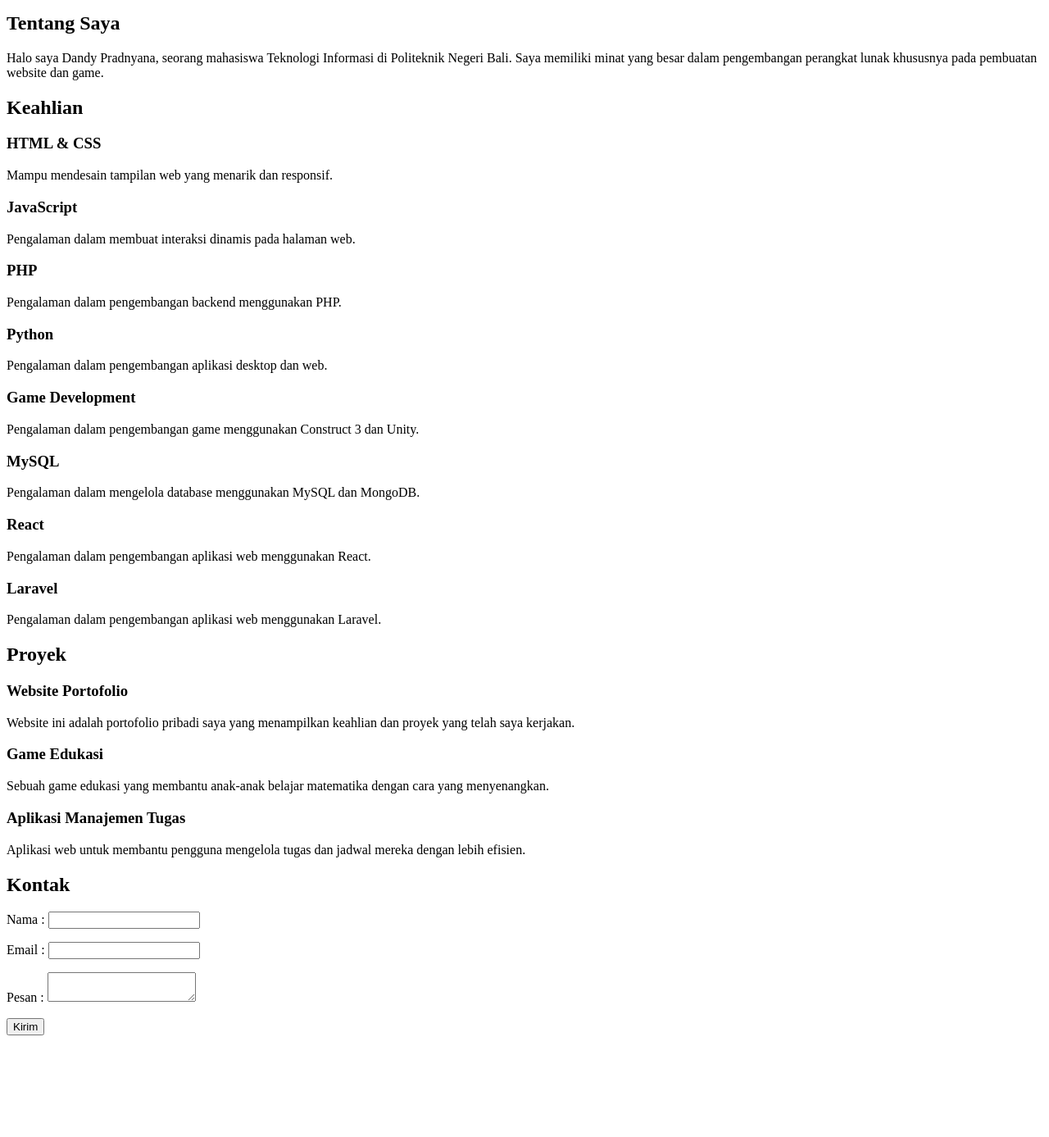
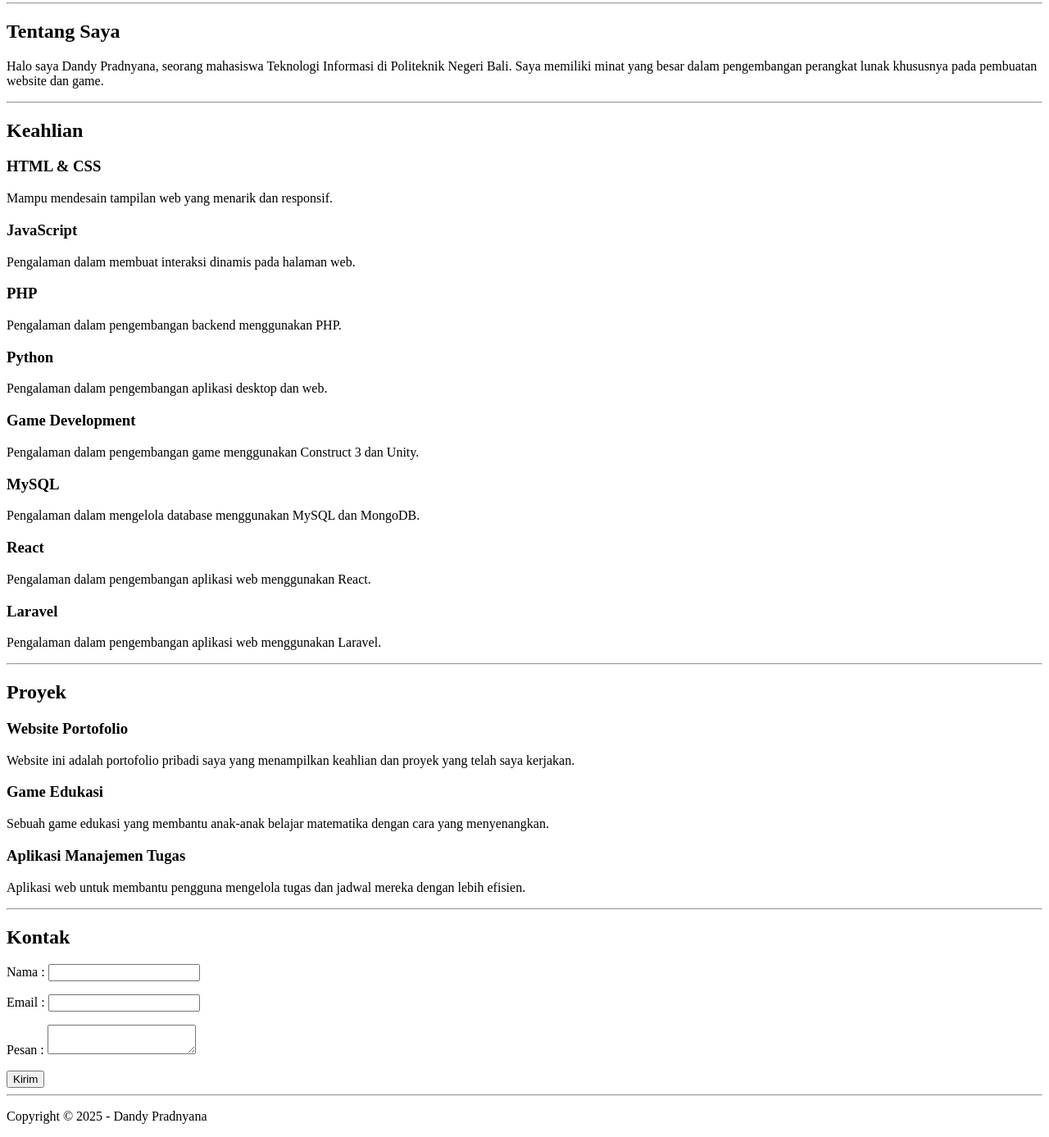
Before and after one commit to dndyprd/tugas-portofolio, a plain HTML site: page index.html in a window 1280 px wide. Shown: the part 214-1601 px from the top of the page at 82% size. Before the commit the page ends 1485 px from the top, so only its background shows below. Drawn offline with Linux system fonts and the light colour scheme.

Commit message:
Update index.html

```diff
--- a/index.html
+++ b/index.html
@@ -30,12 +30,14 @@
             <a href="/blog.html" class="btn">Lihat Blog</a>
         </div>
     </section>
+    <hr>
     <section class="tentang" id="tentang">
         <div class="container">
             <h2>Tentang Saya</h2>
             <p>Halo saya Dandy Pradnyana, seorang mahasiswa Teknologi Informasi di Politeknik Negeri Bali. Saya memiliki minat yang besar dalam pengembangan perangkat lunak khususnya pada pembuatan website dan game.</p>
         </div>
     </section>
+    <hr>
     <section class="keahlian" id="keahlian">
         <div class="container">
             <h2>Keahlian</h2>
@@ -75,6 +77,7 @@
             </div>
         </div>
     </section>
+    <hr>
     <section class="proyek" id="proyek">
         <div class="container">
             <h2>Proyek</h2>
@@ -94,6 +97,7 @@
             </div>
         </div>
     </section>
+    <hr>
     <section class="kontak" id="kontak">
         <div class="container">
             <h2>Kontak</h2>
@@ -105,5 +109,7 @@
             </form>
         </div>
     </section>
+    <hr>
+    <p>Copyright © 2025 - Dandy Pradnyana</p>
 </body>
 </html>
```
